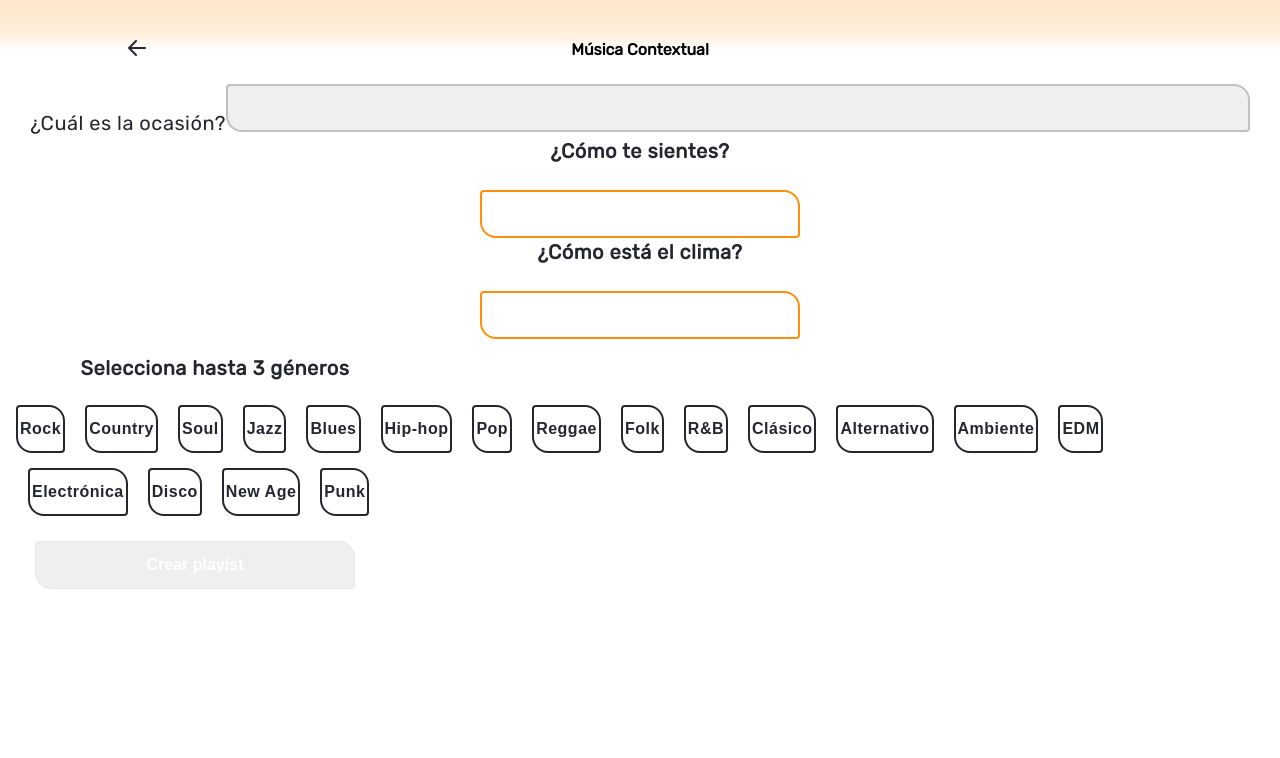
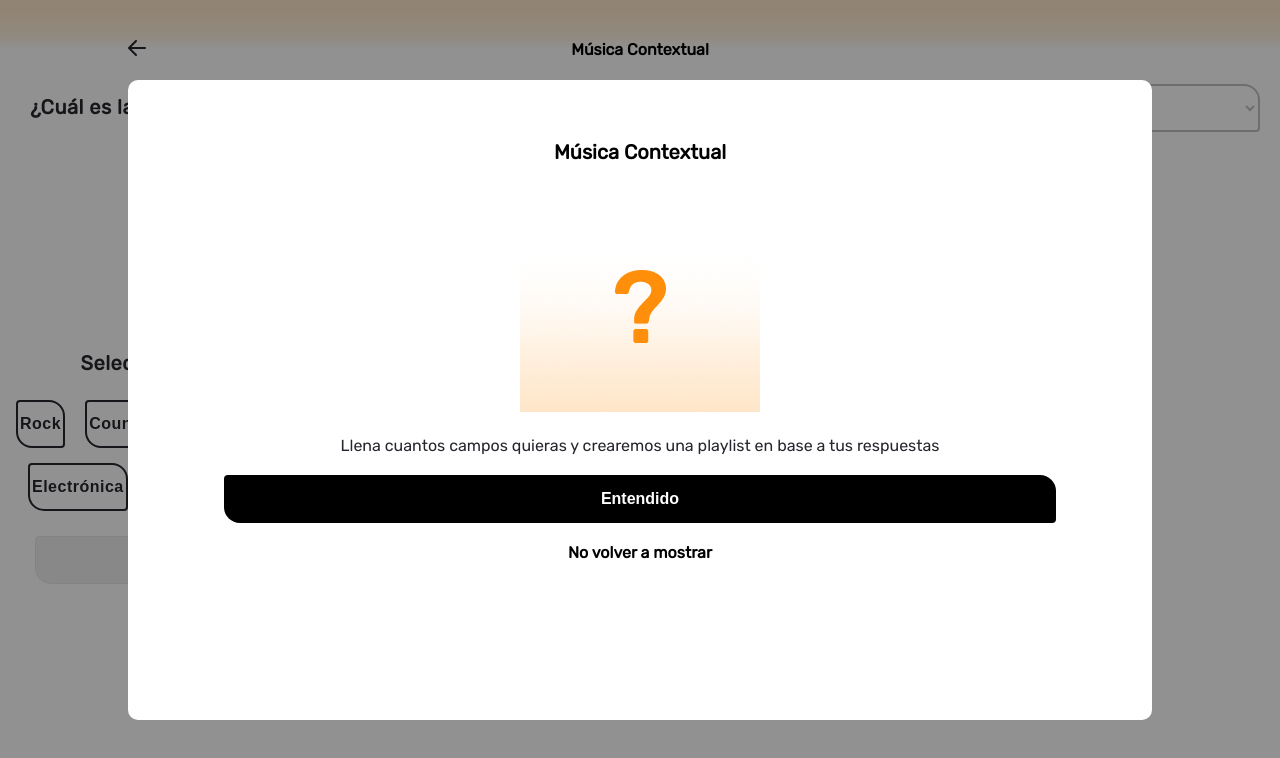
Before and after one commit to FranAlamo/Front-App-AUDN, a React (Vite) app: page /musicacontextual in a window 1280 px wide. Shown: the top 758 px of the page. Built offline with nearby package versions, Linux system fonts and the light colour scheme.

Commit message:
creacion del select en musica contextual

```diff
--- a/src/Pages/musicaContextual/musicaContextual.css
+++ b/src/Pages/musicaContextual/musicaContextual.css
@@ -49,38 +49,10 @@
   justify-content: center;
   margin-left: 35px;
 }
-.dropdown {
-  position: relative;
-  display: inline-block;
+
+option,
+select {
+  background-color: white;
+  color: #26262e;
+  font-size: 16px;
 }
-
-.dropdown-btn {
-  padding: 10px 20px;
-  background-color: #f1f1f1;
-  border: none;
-  cursor: pointer;
-}
-
-.dropdown-content {
-  position: absolute;
-  top: 100%;
-  left: 0;
-  z-index: 1;
-  display: none;
-  width: 320px;
-  background-color: #f9f9f9;
-  border: 1px solid #26262e;
-}
-
-.dropdown-content a {
-  display: block;
-  padding: 10px 20px;
-  text-decoration: none;
-  color: black;
-  border-bottom: 1px solid #26262e;
-  text-align: left;
-}
-
-.dropdown:hover .dropdown-content {
-  display: block;
-}
--- a/src/Pages/musicaContextual/musicaContextual.jsx
+++ b/src/Pages/musicaContextual/musicaContextual.jsx
@@ -3,27 +3,53 @@ import "../musicaContextual/musicaContextual.css";
 import BotonRegistro from "../../components/Boton/botonRegistro";
 import GeneralHeader from "../../components/generalheader/GeneralHeader";
 import InputComponent from "../../components/input/input";
+import { useState } from "react";
+import Modal from "../../components/modal/Modal";
+import musicaContextualModal from "../../assets/imagenes/Musica-contextual/preguntaContextual.png";
 function contextual() {
+  let link = "";
+  let title = "";
+  let bgcolor = "";
+  let txt = "";
+  let modaltitle = "";
+  let modaltxt = "";
+  let modalimg = null;
+
+  const [modalVisible, setModalVisible] = useState(true);
+
+  const ocultarModal = () => {
+    setModalVisible(false);
+  };
+
   return (
     <div className="contenedorContextual">
+      {modalVisible && (
+        <Modal
+          ocultarModal={ocultarModal}
+          modaltitle="Música Contextual"
+          modaltxt="Llena cuantos campos quieras y crearemos una playlist en base a tus respuestas"
+          modalimg={musicaContextualModal}
+        />
+      )}
+
       <GeneralHeader link="/home" title="Música Contextual" />
 
       <div className="preguntasContextual">
-        <label for="ocasion">¿Cuál es la ocasión?</label>
-        <div class="dropdown">
-          <button class="buscadorGris"></button>
-          <div class="dropdown-content">
-            <a href="#">Ejercicio Físico</a>
-            <a href="#">Limpieza</a>
-            <a href="#">Celebración</a>
-            <a href="#">Dormir</a>
-            <a href="#">Meditar</a>
-            <a href="#">Social</a>
-            <a href="#">Estudiar</a>
-            <a href="#">Relajación</a>
-            <a href="#">Viajando</a>
-          </div>
-        </div>
+        <label for="ocasion" className="ocasion">
+          ¿Cuál es la ocasión?
+        </label>
+
+        <select className="buscadorGris" autofocus>
+          <option value="Ejercicio Físico">Ejercicio Físico</option>
+          <option value="Limpieza">Limpieza</option>
+          <option value="Celebración">Celebración</option>
+          <option value="Dormir">Dormir</option>
+          <option value="Meditar">Meditar</option>
+          <option value="Social">Social</option>
+          <option value="Estudiar">Estudiar</option>
+          <option value="Relajación">Relajación</option>
+          <option value="Viajando">Viajando</option>
+        </select>
 
         <section className="sientes">¿Cómo te sientes?</section>
         <InputComponent bgcolor="buscadorGris" />
--- a/src/components/input/input.jsx
+++ b/src/components/input/input.jsx
@@ -4,7 +4,12 @@ import "./Input.css";
 function InputComponent(props) {
   return (
     <div>
-      <input className="inputComponent" type={props.type} value={props.value} onChange={props.onChange}></input>
+      <input
+        className={props.bgcolor}
+        type={props.type}
+        value={props.value}
+        onChange={props.onChange}
+      ></input>
     </div>
   );
 }
```
Also changed, not shown: src/assets/imagenes/Musica-contextual/preguntaContextual.png (added).
